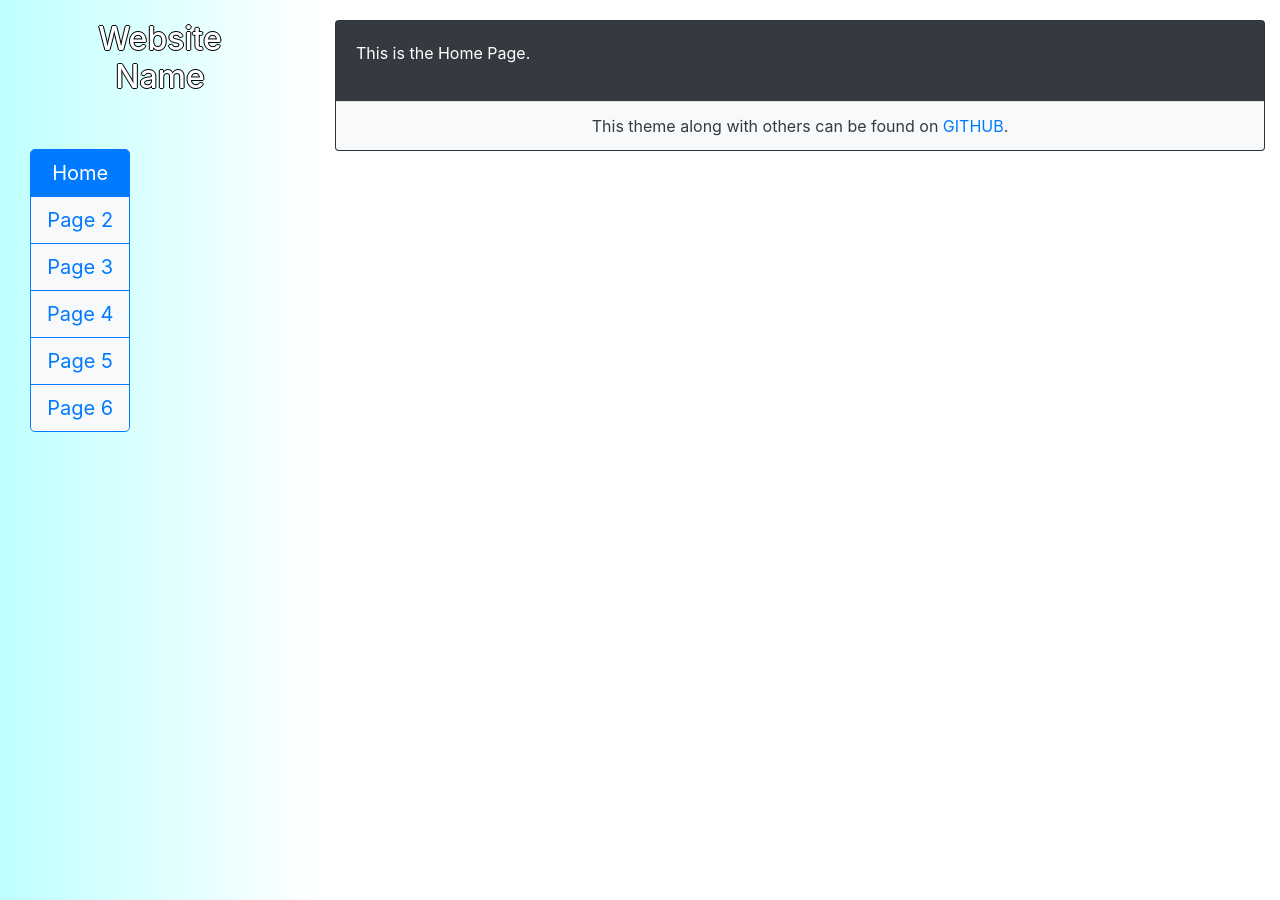
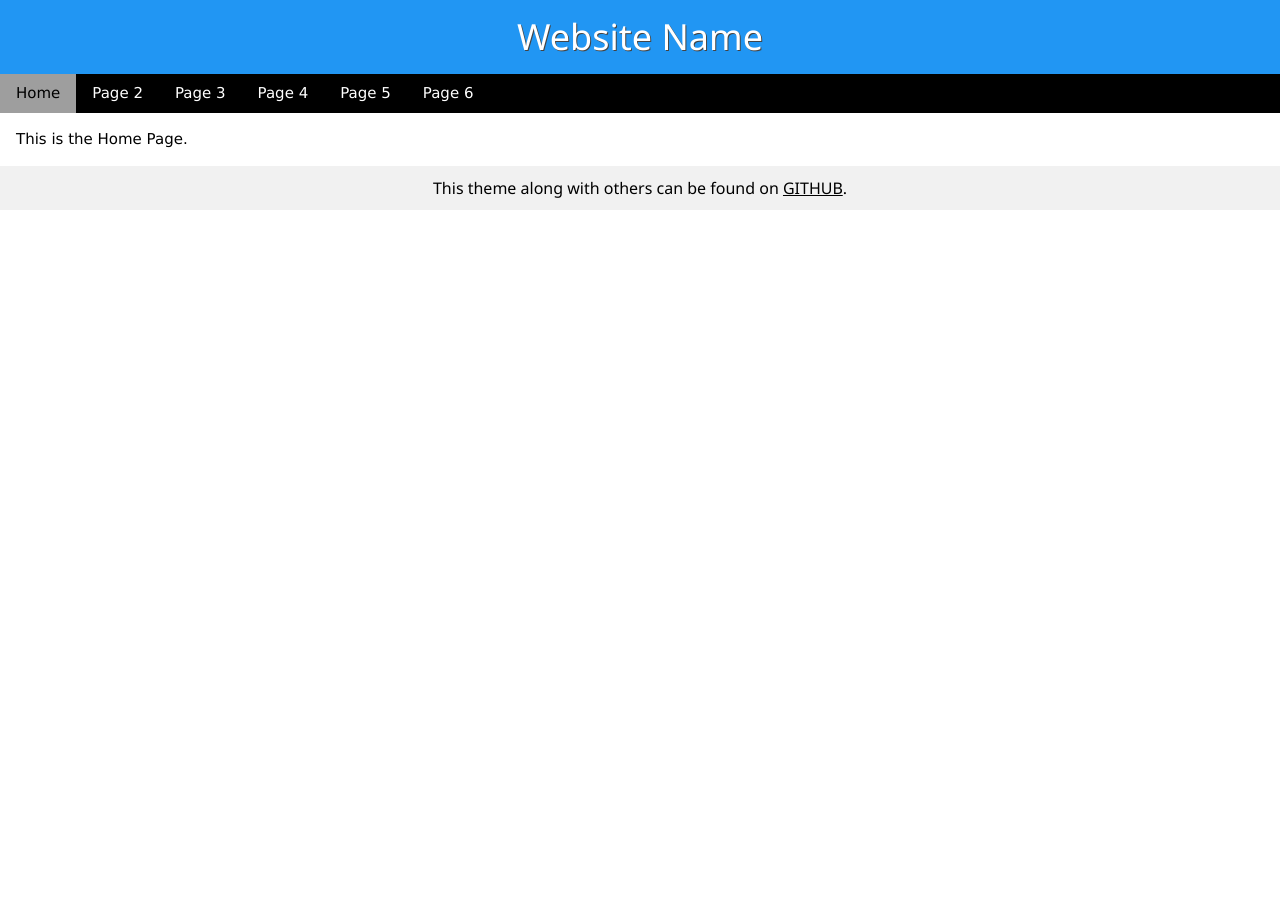
Before and after one commit to emrickj/themew8, a Jekyll site: the page built from _webpages/1.md, in a window 1280 px wide. Built offline with Jekyll 4.4.1, drawn with Linux system fonts in a browser that asks for light colours; nearby versions of some CDN libraries.

Commit message:
Add files via upload

```diff
--- a/_layouts/page.html
+++ b/_layouts/page.html
@@ -1,96 +1,71 @@
 <!DOCTYPE html>
 <html lang="{{ site.lang | default: "en-US" }}">
 <head>
-<meta charset="utf-8">
-<meta name="viewport" content="width=device-width,initial-scale=1">
-<link rel="stylesheet" href="https://maxcdn.bootstrapcdn.com/bootstrap/4.0.0/css/bootstrap.min.css">
+<meta name="viewport" content="width=device-width, initial-scale=1">
+<link rel="stylesheet" href="https://www.w3schools.com/w3css/4/w3.css">
 <link rel="stylesheet" href="https://cdnjs.cloudflare.com/ajax/libs/font-awesome/4.7.0/css/font-awesome.min.css">
 	<title>{{ site.title | default: site.github.repository_name }}</title>
 <style>
-@media (max-width: 767px) {
-	body {background: linear-gradient(to right, rgba(191,255,255,1), rgba(191,255,255,0), rgba(191,255,255,1))};
-}
-@media (min-width: 576px) {
-	form label {text-align: right;}
-}
-#grad {
-  background: linear-gradient(to right, rgba(191,255,255,1), rgba(191,255,255,0));
-}
-#title {
-  color: white;
-  text-shadow: -1px 0 black, 0 1px black, 1px 0 black, 0 -1px black;
+@media (min-width: 601px) {
+	.label {text-align: right; padding-top: 8px; padding-right: 10px;}
 }
 
 
    </style>
 </head>
-<body id="demo" onload="setHeight();" onresize="setHeight();">
-<div class="d-block d-md-none">
-<nav class="navbar bg-light navbar-light fixed-top">
-  <a class="navbar-brand" href="http://www.gem-editor.com/gwc/theme1b4g.php">{{ site.title | default: site.github.repository_name }}</a>
-  <button type="button" class="navbar-toggler" data-toggle="collapse" data-target="#myNavbar">
-	<span class="navbar-toggler-icon"></span>
-  </button>
-  <div class="collapse navbar-collapse" id="myNavbar">
-    <ul class="navbar-nav">
+<body>
+
+<div class="w3-container w3-blue w3-center">
+  <h1 style="text-shadow:1px 1px 0 #444">{{ site.title | default: site.github.repository_name }}</h1>
+</div>
+
+<!-- Navigation bar -->
+<div class="w3-bar w3-black">
 {% for item in site.webpages %}
 	{% assign bs = "" %}
 	{% if page.url == item.url %}
-		    {% assign bs = " active" %}
+		{% assign bs = " w3-gray" %}
 	{% endif %}
-        <li class='nav-item'><a class='nav-link{{ bs }}' href='{{ item.url | relative_url }}'>{{ item.title }}</a></li>
+	<a href='{{ item.url | relative_url }}' class='w3-bar-item w3-button w3-hide-small{{ bs }}'>{{ item.title }}</a>
 {% endfor %}
-	</ul>
+  <a href="javascript:void(0)" class="w3-bar-item w3-button w3-right w3-hide-large w3-hide-medium" onclick="myFunction()">&#9776;</a>
 </div>
-</nav>
-</div>
-   <div class="container-fluid">
-      <div class="d-block d-md-none" style="padding-top: 50px;"></div>
-      <div class="row">
-         <div class="col-md-3 d-none d-md-block" id="grad">
-		    <div class="container">
-		          <div style="padding: 20px" id="title">
-				     <b><h2><center>{{ site.title | default: site.github.repository_name }}</center></h2></b>
-				  </div>
-                  <br>
-                  <div class="btn-group-vertical btn-group-lg bg-light rounded">
+<div id="demo" class="w3-bar-block w3-black w3-hide w3-hide-large w3-hide-medium">
 {% for item in site.webpages %}
 	{% assign bs = "" %}
 	{% if page.url == item.url %}
-                      {% assign bs = " active" %}
+		{% assign bs = " w3-gray" %}
 	{% endif %}
-                      <a href='{{ item.url | relative_url }}' class='btn btn-outline-primary{{ bs }}'>{{ item.title }}</a>
+	<a href='{{ item.url | relative_url }}' class='w3-bar-item w3-button{{ bs }}'>{{ item.title }}</a>
 {% endfor %}
 </div>
-                  <br>
-                  <br>
+
+<!-- Page Content -->
+<div class="w3-main">
+
+{% if page.image_url %}
+<img class='w3-image' src='{{ page.image_url | relative url }}' style='width:100%'>
+{% endif %}
+
+<div class="w3-container">
+{{ content }}
+</div>
+<div class="w3-container w3-light-grey w3-center">
+    <h6>This theme along with others can be found on <a href="https://github.com/emrickj/jekyll-themes">GITHUB</a>.</h6>
 </div>
 </div>
-         <div class="col-md-9" style="padding-top: 20px;padding-bottom: 20px;">
-           <div class="card bg-dark text-white">
-                 {% if page.image_url %}
-		             <img class='card-img-top' src='{{ page.image_url | relative url }}'>
-		             {% endif %}
-               <div class="card-body">
-					 {{ content }}
-               </div>
-				<div class="card-footer bg-light text-dark">
-					<center>This theme along with others can be found on <a href="https://github.com/emrickj/jekyll-themes">GITHUB</a>.</center>
-				</div>
-           </div>
-         </div>
-      </div>
-   </div>
-<script src="https://ajax.googleapis.com/ajax/libs/jquery/3.3.1/jquery.min.js"></script>
-<script src="https://cdnjs.cloudflare.com/ajax/libs/popper.js/1.12.9/umd/popper.min.js"></script>
-<script src="https://maxcdn.bootstrapcdn.com/bootstrap/4.0.0/js/bootstrap.min.js"></script>
-</body>
+
 <script>
 
-function setHeight() {
-$(".container").css("height","initial");
-if ($(".container").height() < window.innerHeight)
-   $(".container").height(window.innerHeight);
+function myFunction() {
+    var x = document.getElementById("demo");
+    if (x.className.indexOf("w3-show") == -1) {
+        x.className += " w3-show";
+    } else {
+        x.className = x.className.replace(" w3-show", "");
+    }
 }
 </script>
+
+</body>
 </html>
```
Lines whose indentation alone changed are shown as unchanged.
